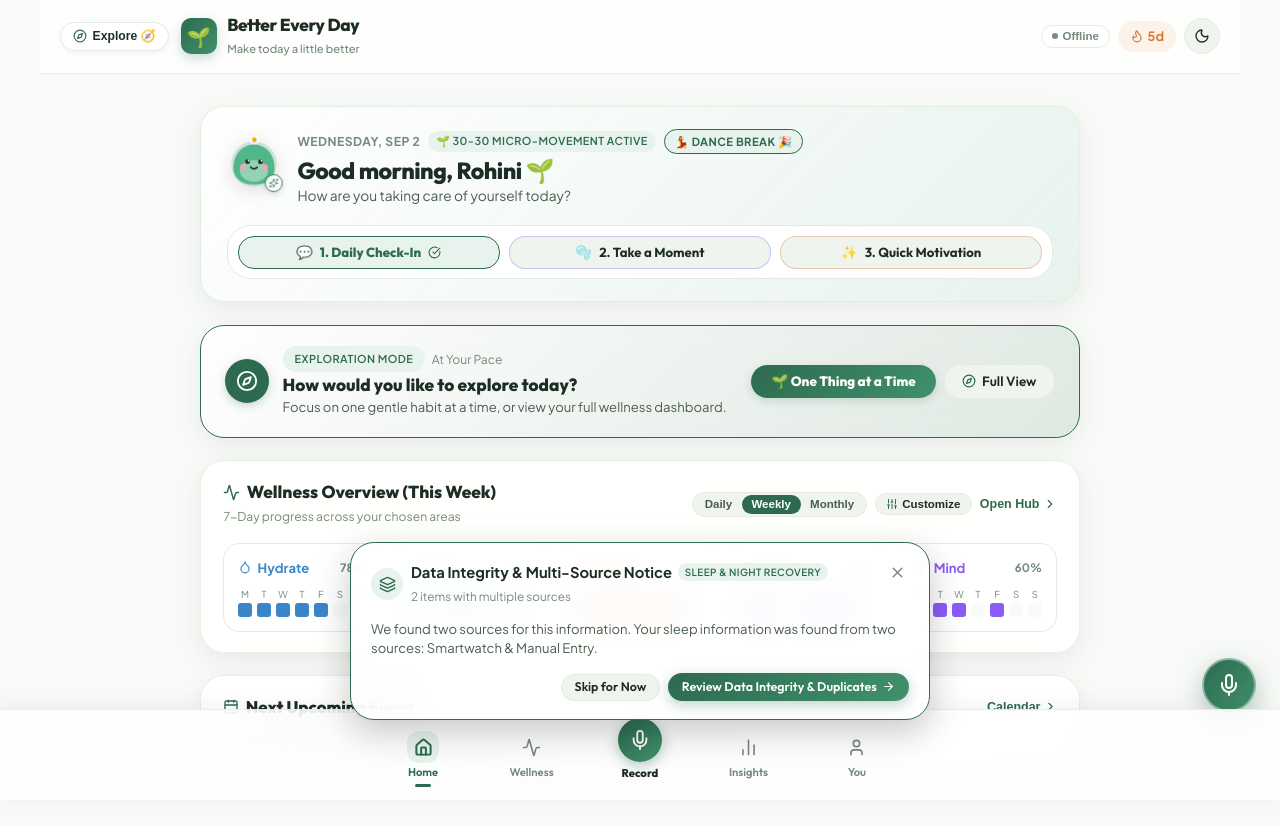
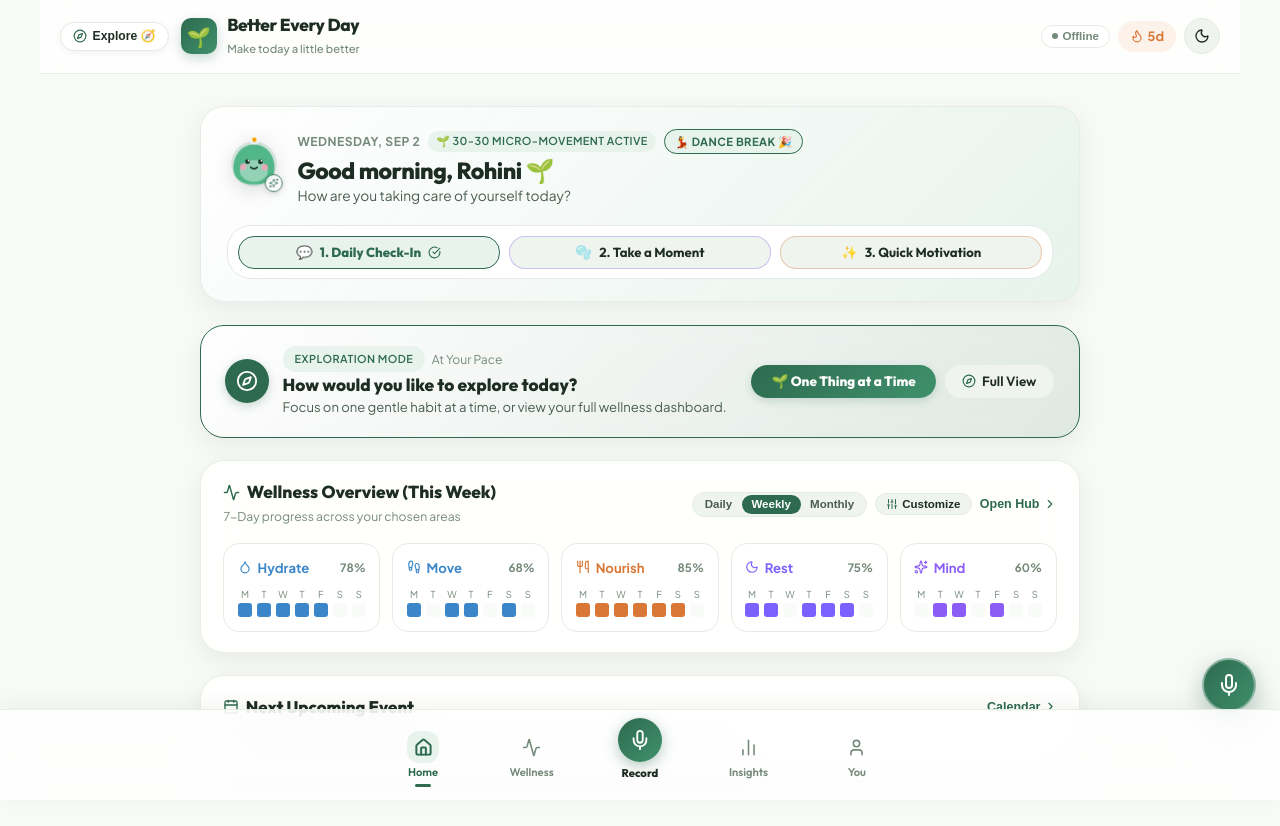
Before and after one commit to rohinimoodley-creator/better-every-day, a React (Vite) app: page / in a window 1280 px wide. Shown: the top 826 px of the page. Built offline with nearby package versions, Linux system fonts and the light colour scheme.

Commit message:
Hide Data Integrity & Multi-Source Notice popup

```diff
--- a/src/App.jsx
+++ b/src/App.jsx
@@ -137,8 +137,8 @@ function AppContent() {
         onClose={() => setIsBodySignalsOpen(false)}
       />
 
-      {/* Duplicate Data Pop-Up Notification */}
-      <DuplicateDataAlertModal onNavigateTab={handleNavigate} />
+      {/* Duplicate Data Pop-Up Notification (Hidden for now) */}
+      {/* <DuplicateDataAlertModal onNavigateTab={handleNavigate} /> */}
 
       <FloatingVoiceButton />
       <Navbar activeTab={activeTab} onSelectTab={handleNavigate} />
--- a/src/components/trust/DuplicateDataAlertModal.jsx
+++ b/src/components/trust/DuplicateDataAlertModal.jsx
@@ -3,6 +3,9 @@ import { useWellness } from '../../context/WellnessContext';
 import { Layers, ArrowRight, X, ShieldCheck } from 'lucide-react';
 
 export default function DuplicateDataAlertModal({ onNavigateTab }) {
+  // Hidden popup for now as requested
+  return null;
+
   const {
     duplicateSuggestions,
     duplicateAlertDismissed,
```
